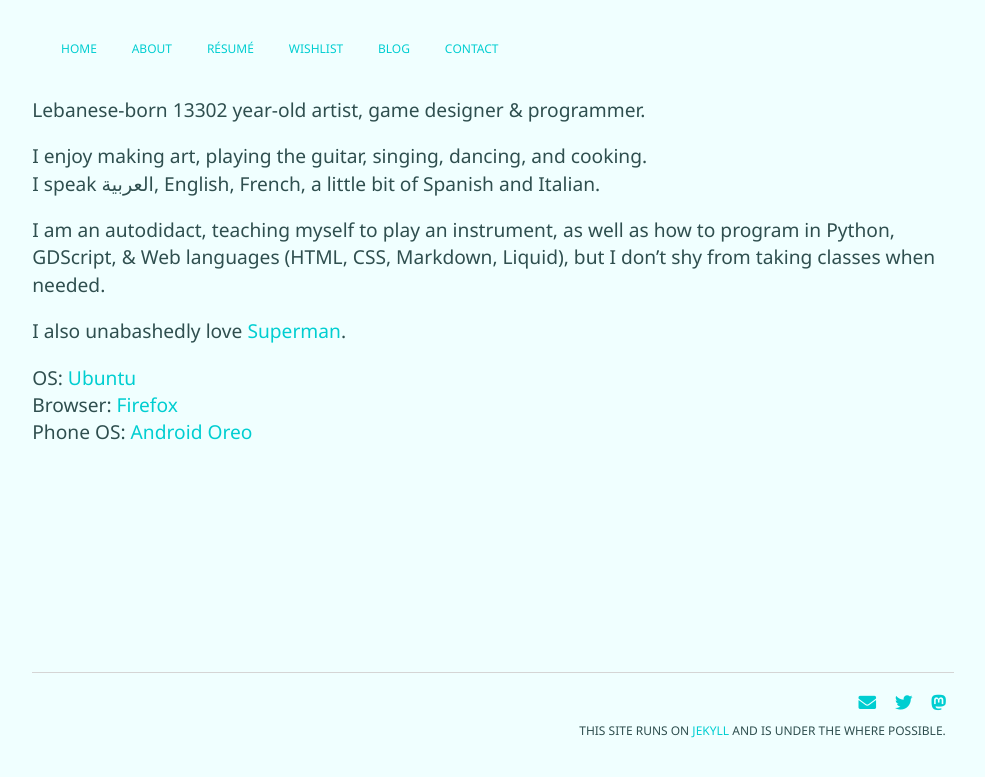
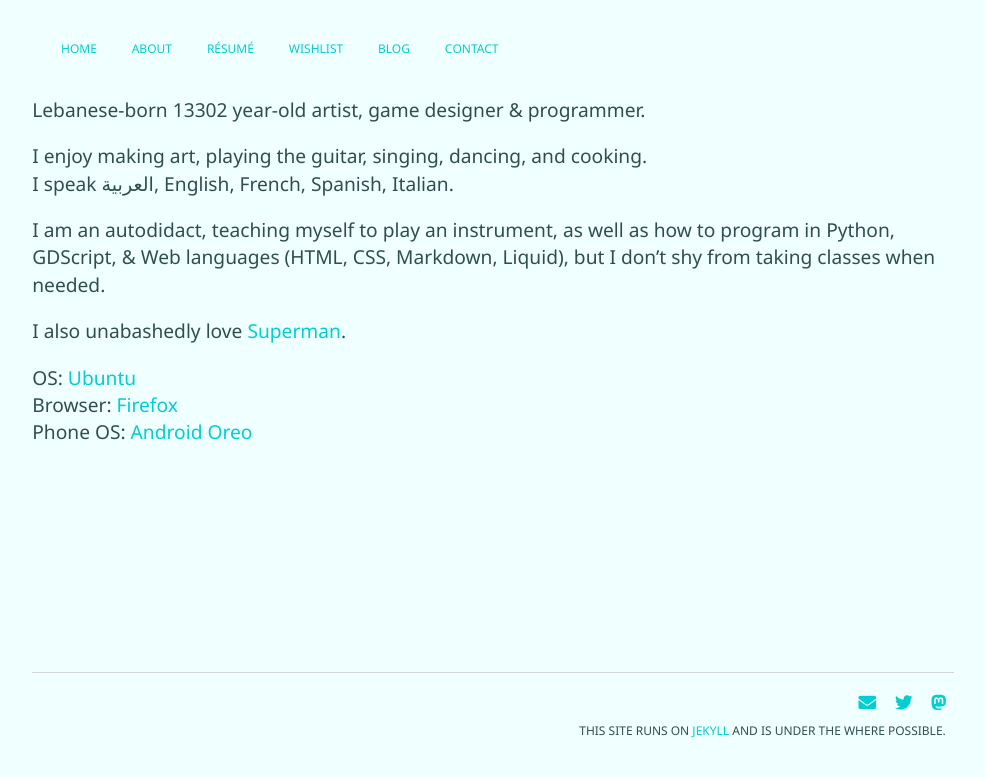
Before and after one commit to mstfacmly/mstfacmly.github.io, a Jekyll site: the page built from about.md, in a window 1280 px wide. Shown: the top 777 px of the page, without its empty margins (147-1132 px from the left). Built offline with Jekyll 4.4.1, drawn with Linux system fonts in a browser that asks for light colours; nearby versions of some CDN libraries; a script that is not in the unit is left out.

Commit message:
Update _config.yml

```diff
--- a/_config.yml
+++ b/_config.yml
@@ -3,7 +3,7 @@ description: Personal website & résumé for mstfa cmly
 url: https://mstfacmly.com
 author: mstfa cmly
 birthday: '1984-04-11 00:00:00 +0300'
-langs: العربية, English, French, a little bit of Spanish and Italian
+langs: العربية, English, French, Spanish, Italian
 proglangs: Python, GDScript, & Web languages (HTML, CSS, Markdown, Liquid)
 OS: Ubuntu
 OSsite: https://ubuntu.com
@@ -26,6 +26,7 @@ steam: mstfacmly
 discord: mstfacmly#1855
 linkedin: https://www.linkedin.com/in/mstfacmly
 rss: atom.xml
+employer: Enzyme Testing Labs / WB Games Montreal
 
 #remote-theme: fongandrew/hydeout
 permalink: pretty #/blog/:year/:month/:day/:title
```
